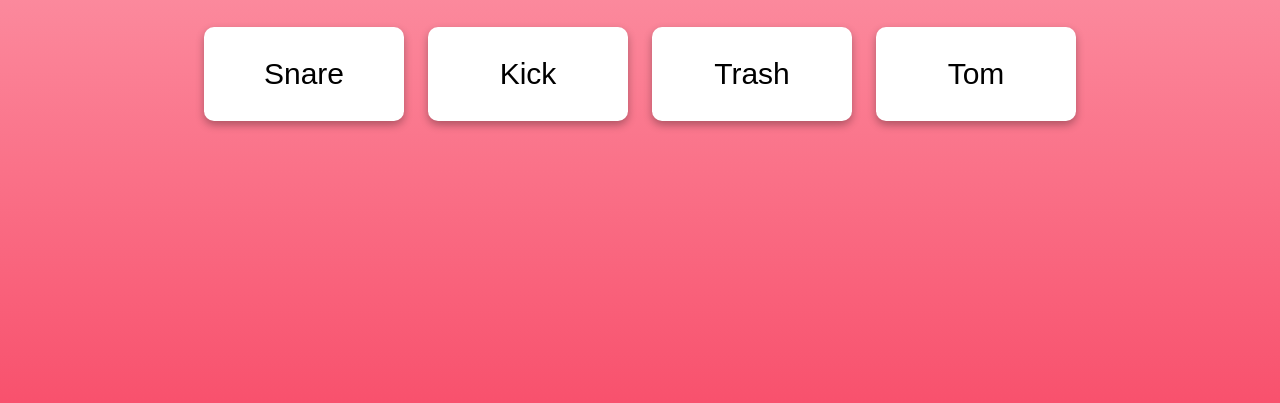
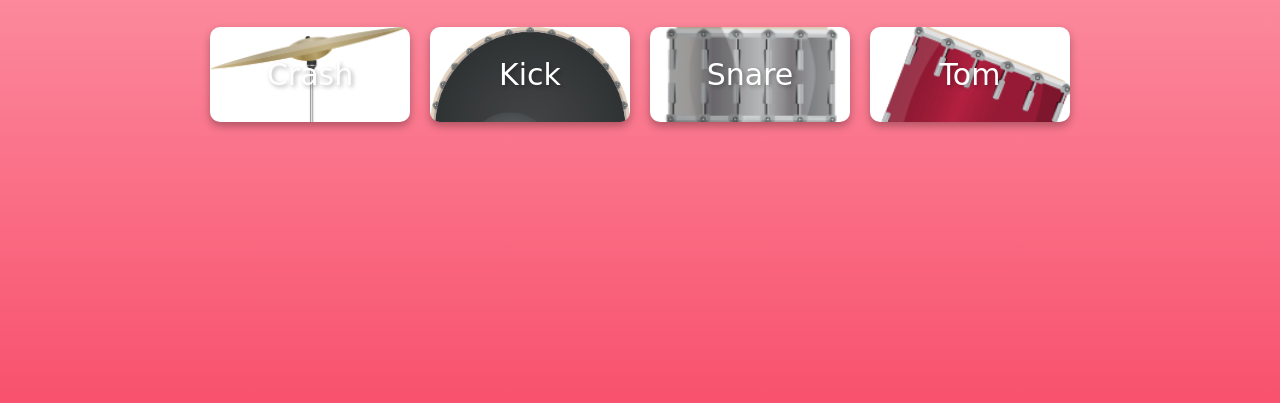
Before and after one commit to shivanirai28/Drum-kits, a plain HTML site: page index.html in a window 1280 px wide. Shown: the part 397-800 px from the top of the page. Drawn offline with Linux system fonts and the light colour scheme.

Commit message:
final commit

```diff
--- a/index.html
+++ b/index.html
@@ -15,11 +15,7 @@
   </head>
   <body>
     <h1>Drum Kits <i class="fas fa-drum"></i></h1>
-    <div class="container">
-      <button class="btn">Snare</button>
-      <button class="btn">Kick</button>
-      <button class="btn">Trash</button>
-      <button class="btn">Tom</button>
-    </div>
+    <div class="container"></div>
+    <script src="index.js"></script>
   </body>
 </html>
--- /dev/null
+++ b/index.js
@@ -0,0 +1,26 @@
+const kits = ["crash", "kick", "snare", "tom"];
+
+const containerEl = document.querySelector(".container");
+
+kits.forEach((kit) => {
+  const btnEl = document.createElement("button");
+  btnEl.classList.add("btn");
+  btnEl.innerText = kit;
+  btnEl.style.backgroundImage = "url(img/" + kit + ".png)";
+  containerEl.appendChild(btnEl);
+  const audioEl = document.createElement("audio");
+  audioEl.src = "sound/" + kit + ".mp3";
+  containerEl.appendChild(audioEl);
+  btnEl.addEventListener("click", () => {
+    audioEl.play();
+  });
+  window.addEventListener("keydown", (event) => {
+    if (event.key === kit.slice(0, 1)) {
+      audioEl.play();
+      btnEl.style.transform = "scale(.9)";
+      setTimeout(() => {
+        btnEl.style.transform = "scale(1)";
+      }, 100);
+    }
+  });
+});
--- a/style.css
+++ b/style.css
@@ -16,11 +16,11 @@ h1 {
   text-shadow: 2px 2px 2px rgba(0, 0, 0, 0.3);
   white-space: nowrap;
 }
-.container{
- text-align: center;
+.container {
+  text-align: center;
 }
 
-.btn{
+.btn {
   padding: 30px 50px;
   background-color: white;
   border: none;
@@ -29,5 +29,19 @@ h1 {
   min-width: 200px;
   border-radius: 10px;
   box-shadow: 0 4px 8px rgba(0, 0, 0, 0.3);
+  background-image: url("img/tom.png");
+  background-size: cover;
+  color: white;
+  font-family: cursive;
+  text-shadow: 2px 2px 4px rgba(0, 0, 0, 0.3);
+  cursor: pointer;
+  text-transform: capitalize;
+}
 
+.btn:hover {
+  color: pink;
 }
+
+.btn:active {
+  background-size: 105%;
+}
```
Also changed, not shown: img/crash.png (added), img/kick.png (added), img/snare.png (added), img/tom.png (added), 4 other files.
